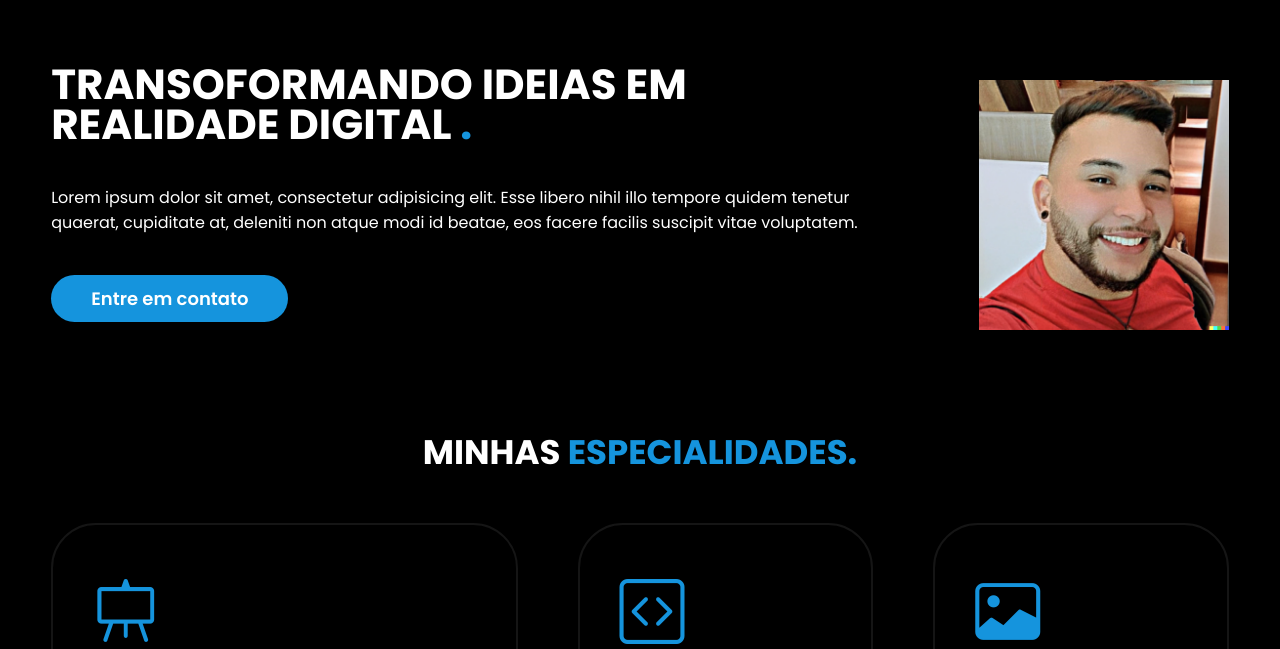
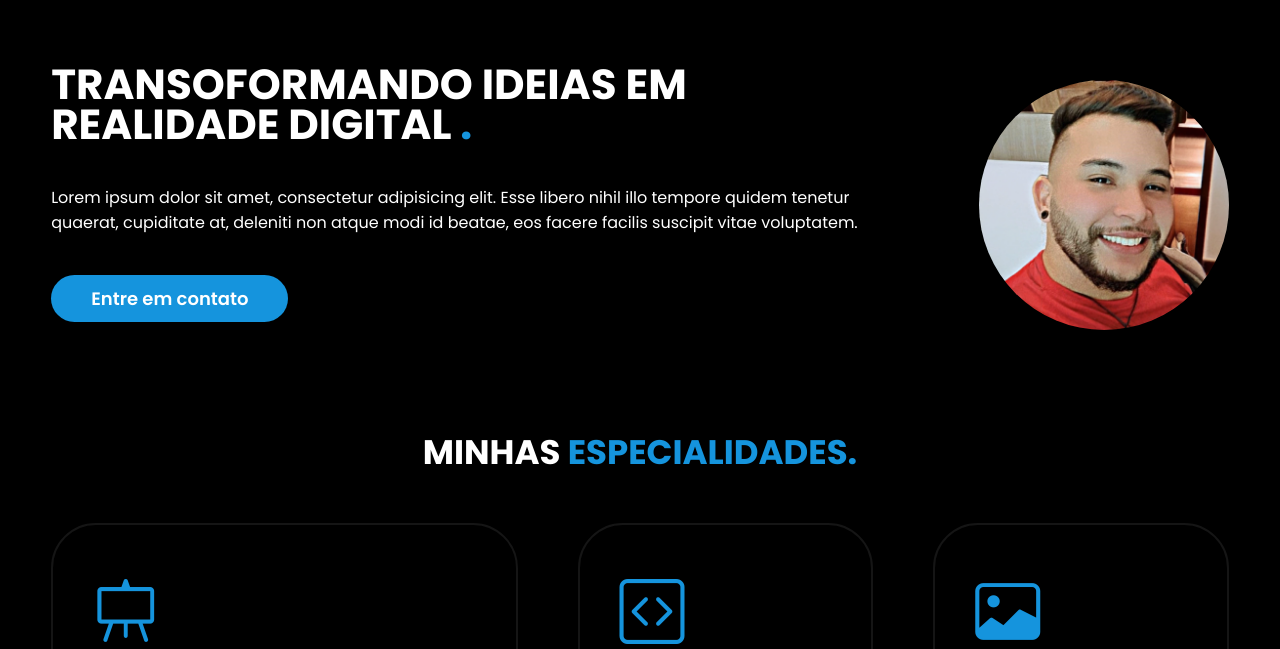
Before and after one commit to luanps2/Portif-lio, a plain HTML site: page index.html in a window 1280 px wide. Shown: the part 151-800 px from the top of the page. Drawn offline with nearby package versions, Linux system fonts and the light colour scheme.

Commit message:
ajuste border radius foto

```diff
--- a/css/style.css
+++ b/css/style.css
@@ -91,6 +91,9 @@ header nav ul li {
 
 .foto {
     width: 250px;
+    border-radius: 50%;
+    border-color: #1594dd;
+
 }
 
 /* Estilo do Topo */
```
